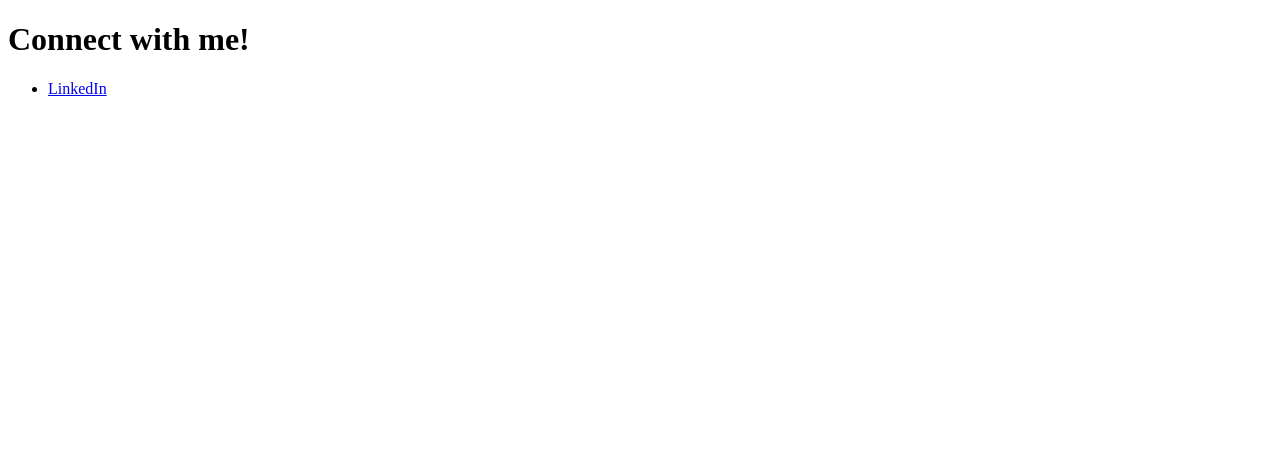
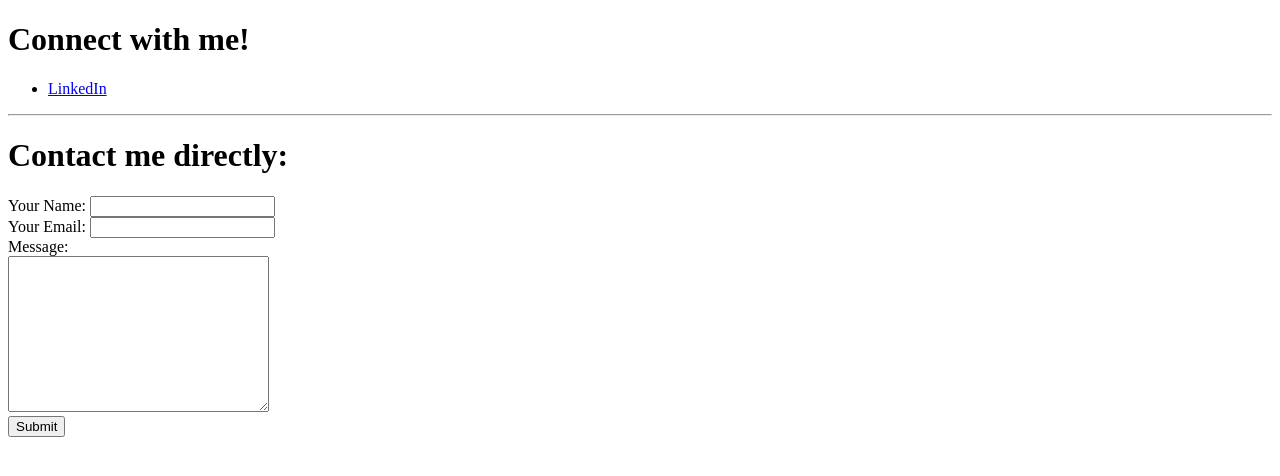
Before and after one commit to lancesoo/lancesoo.com, a plain HTML site: page contact.html in a window 1280 px wide. Drawn offline with Linux system fonts and the light colour scheme.

Commit message:
Update contact.html

```diff
--- a/contact.html
+++ b/contact.html
@@ -6,8 +6,24 @@
 	</head>
 	<body>
 		<h1>Connect with me!</h1>
-			<ul>
-				<li><a href="https://www.linkedin.com/in/lancesoo/">LinkedIn</li>
-			</ul>
+		<ul>
+			<li><a href="https://www.linkedin.com/in/lancesoo/">LinkedIn</a></li>
+		</ul>
+
+		<hr>
+		<h1>Contact me directly:</h1>
+		<form action="mailto:contactme@lancesoo.com" method="post" enctype="text/plain">
+			<label>Your Name:</label>
+			<input type="text" name="yourName" value="">
+			<br>
+			<label>Your Email:</label>
+			<input type="email" name="yourEmail" value="">
+			<br>
+			<label>Message:</label>
+			<br>
+			<textarea name="yourMessage" rows="10" cols="30"></textarea>
+			<br>
+			<input type="submit" name="">
+		</form>
 	</body>
 </html>
```
